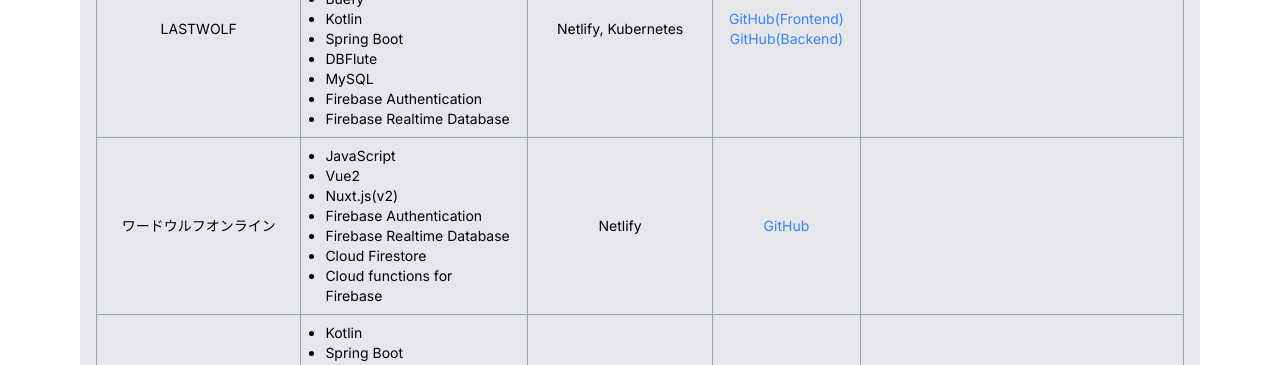
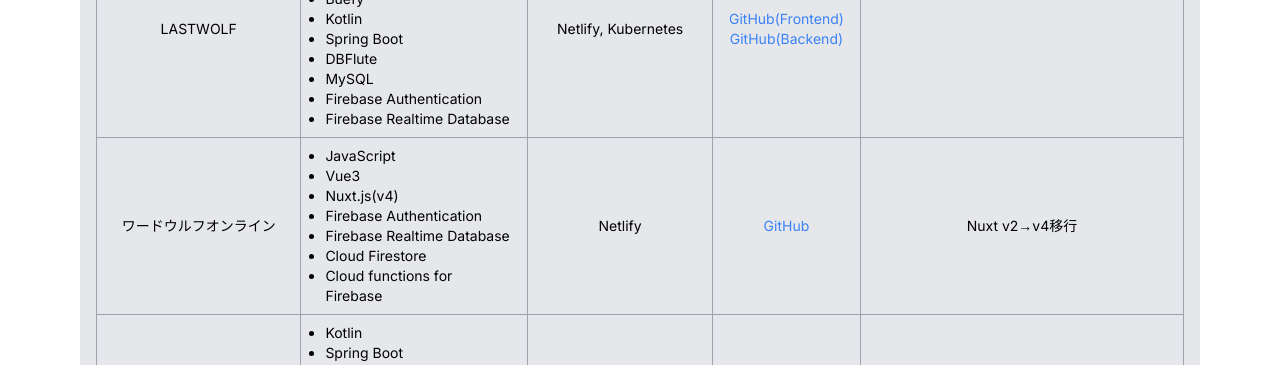
Before and after one commit to h-orito/wolfort, a Next.js app: page /profile/ in a window 1280 px wide. Shown: the part 4180-4545 px from the top of the page. Built offline with nearby package versions, Linux system fonts and the light colour scheme.

Commit message:
upgrade wordwolf

```diff
--- a/src/app/page.tsx
+++ b/src/app/page.tsx
@@ -430,8 +430,8 @@
                   <td className='border px-4 py-2 border-gray-400'>
                     <ul className='text-left list-disc ml-2'>
                       <li>JavaScript</li>
-                      <li>Vue2</li>
-                      <li>Nuxt.js(v2)</li>
+                      <li>Vue3</li>
+                      <li>Nuxt.js(v4)</li>
                       <li>Firebase Authentication</li>
                       <li>Firebase Realtime Database</li>
                       <li>Cloud Firestore</li>
@@ -447,7 +447,9 @@
                       GitHub
                     </Link>
                   </td>
-                  <td className='border px-4 py-2 border-gray-400'></td>
+                  <td className='border px-4 py-2 border-gray-400'>
+                    Nuxt v2→v4移行
+                  </td>
                 </tr>
                 <tr>
                   <td className='border px-4 py-2 border-gray-400'>
```
